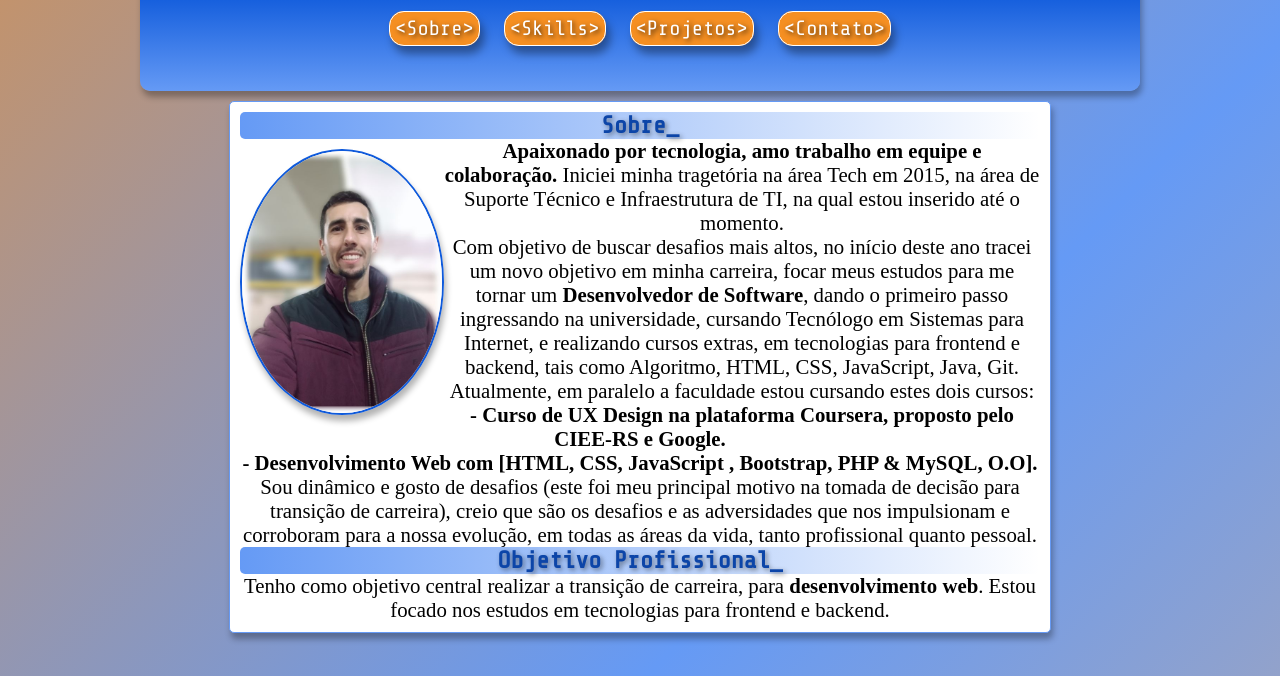
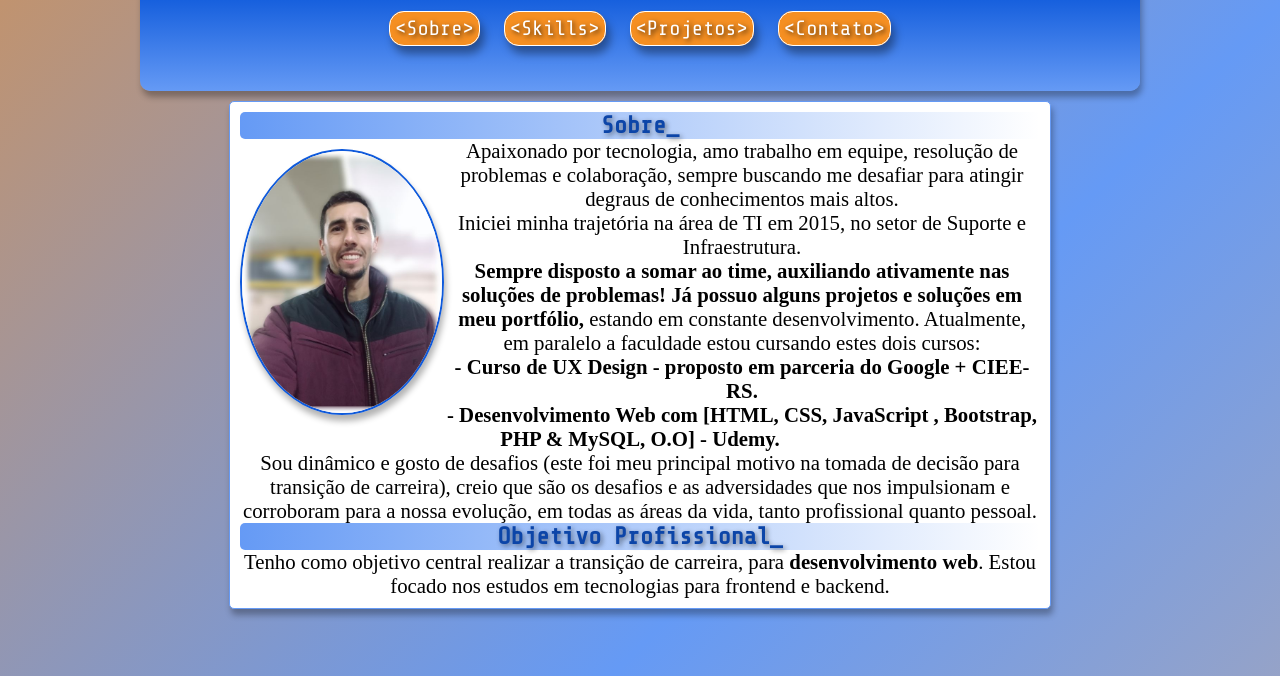
Before and after one commit to viniciuslemos93/site-pessoal, a plain HTML site: page index.html in a window 1280 px wide. Shown: the part 124-800 px from the top of the page. Drawn offline with nearby package versions, Linux system fonts and the light colour scheme.

Commit message:
ajuste do sobre

```diff
--- a/assets/estilo/estilo.css
+++ b/assets/estilo/estilo.css
@@ -148,7 +148,7 @@ li {
 
 .projetos {
     margin-top: 10px;
-    width: 750px;
+    max-width: 750px;
     border: 2px solid var(--cor_media);
     border-radius: 10px;
 
@@ -174,7 +174,6 @@ li {
         width: 100vh;
         display: flex;
         margin: auto;
-
     }
     .contato {
         display: flex;
@@ -185,4 +184,7 @@ li {
     .menu > a {
         font-size: 1em;
     }
+    .projetos {
+        width: 320px;
+    }
 }
--- a/index.html
+++ b/index.html
@@ -33,12 +33,15 @@
                     <img src="assets/imagens/foto-perfil.jpg" alt="minha foto do perfil" class="foto-perfil">
                 </picture>
                 <section>
-                    <p><strong>Apaixonado por tecnologia, amo trabalho em equipe e colaboração.</strong> Iniciei minha tragetória na área Tech em 2015, na área de Suporte Técnico e Infraestrutura de TI, na qual estou inserido até o momento.
+                    <p>Apaixonado por tecnologia, amo trabalho em equipe, resolução de problemas e colaboração, sempre buscando me desafiar para atingir degraus de conhecimentos mais altos.
                     <br>
-                    Com objetivo de buscar desafios mais altos, no início deste ano tracei um novo objetivo em minha carreira, focar meus estudos para me tornar um <strong>Desenvolvedor de Software</strong>, dando o primeiro passo ingressando na universidade, cursando Tecnólogo em Sistemas para Internet, e realizando cursos extras, em tecnologias para frontend e backend, tais como Algoritmo, HTML, CSS, JavaScript, Java, Git.
+                    Iniciei minha trajetória na área de TI em 2015, no setor de Suporte e Infraestrutura.
+                    <br>
+                    <strong>Sempre disposto a somar ao time, auxiliando ativamente nas soluções de problemas!</strong>
+                    <strong>Já possuo alguns projetos e soluções em meu portfólio,</strong> estando em constante desenvolvimento.
                     Atualmente, em paralelo a faculdade estou cursando estes dois cursos: <br>
-                    <strong>- Curso de UX Design na plataforma Coursera, proposto pelo CIEE-RS e Google.</strong> <br>
-                    <strong>- Desenvolvimento Web com [HTML, CSS, JavaScript , Bootstrap, PHP & MySQL, O.O].</strong><br>
+                    <strong>- Curso de UX Design - proposto em parceria do Google + CIEE-RS.</strong> <br>
+                    <strong>- Desenvolvimento Web com [HTML, CSS, JavaScript , Bootstrap, PHP & MySQL, O.O] - Udemy.</strong><br>
                     Sou dinâmico e gosto de desafios (este foi meu principal motivo na tomada de decisão para transição de carreira), creio que são os desafios e as adversidades que nos impulsionam e corroboram para a nossa evolução, em todas as áreas da vida, tanto profissional quanto pessoal.
                     </P>
                 </section>
```
Also changed, not shown: assets/paginas/skills.html (+3 -1 lines).
